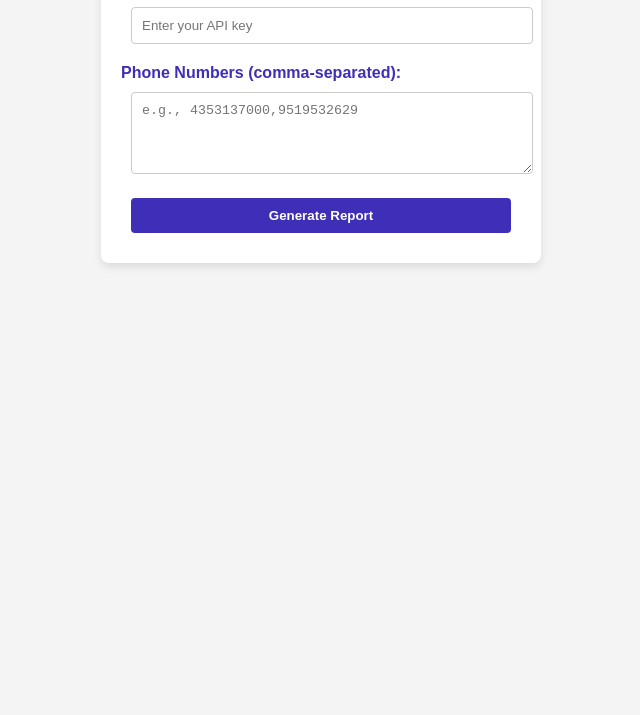
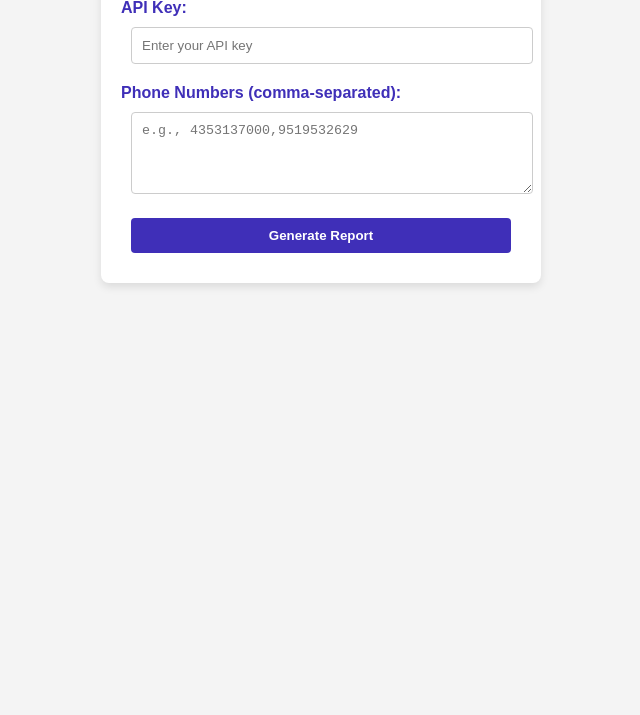
Before and after one commit to eiznem/numberhistory, a website: page index.html in a window 1280 px wide. Shown: the part 125-840 px from the top of the page, without its empty margins (319-959 px from the left). Before the commit the page ends 800 px from the top, so only its background shows below. Drawn offline with Linux system fonts and the light colour scheme.

Commit message:
Update index.html

```diff
--- a/index.html
+++ b/index.html
@@ -7,10 +7,10 @@
     <link rel="stylesheet" href="styles.css">
     <style>
         body {
-            font-family: Arial, sans-serif;
+            font-family: Montserrat, sans-serif;
             background-color: #f4f4f4;
-            margin: 0;
-            padding: 0;
+            margin: 10px;
+            padding: 10px;
             display: flex;
             justify-content: center;
             align-items: flex-start;
```
